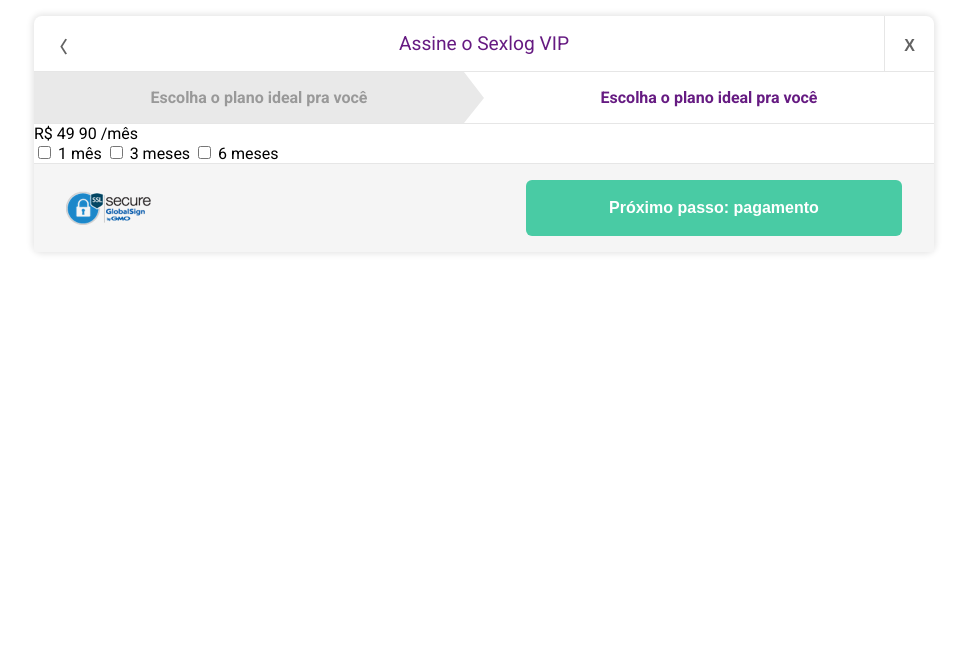
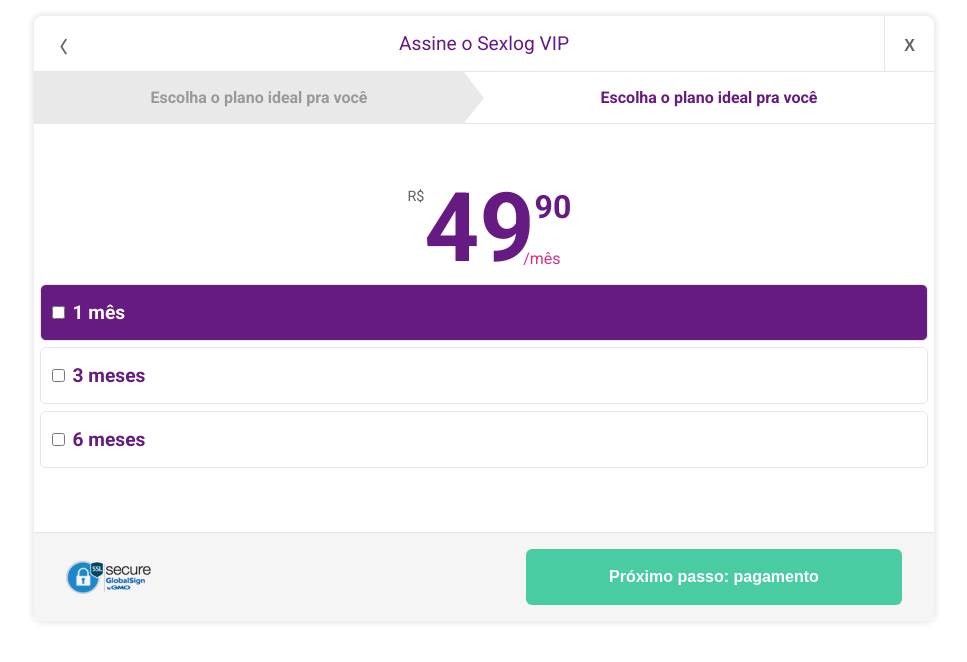
Before and after one commit to KarolinedeAlencar/modal, a website: page index.html in a window 1280 px wide. Shown: the whole page, without its empty margins (156-1123 px from the left). Drawn offline with Linux system fonts and the light colour scheme.

Commit message:
start styling first step

```diff
--- a/css/style.css
+++ b/css/style.css
@@ -167,3 +167,70 @@
   }
 
 }
+
+/* STEPS */
+
+.modal__steps {
+  padding: 4rem .4rem;
+}
+
+/* FIRST STEP */
+
+.step__item {
+  flex: 50%;
+}
+
+.step__planPrice {
+  display: flex;
+  justify-content: center;
+  height: 5rem;
+}
+
+.step__coin {
+  color: var(--secundaryColor);
+  font-size: .9rem;
+}
+
+.step__price {
+  margin-top: -1rem;
+
+  color: var(--mainColor);
+  font-size: 6rem;
+  font-weight: bold;
+}
+
+.step__cents {
+  color: var(--mainColor);
+  font-size: 2rem;
+  font-weight: bold;
+}
+
+.step__planType {
+  align-self: flex-end;
+  margin-left: -3rem;
+
+  color: #D8317F;
+  font-size: 1rem;
+}
+
+.step__plans {
+  margin-top: 1rem;
+}
+
+.step__label {
+  display: block;
+  margin-top: .4rem;
+  padding: 1rem .4rem;
+
+  color: var(--mainColor);
+  font-size: 1.2rem;
+  font-weight: bold;
+
+  border: 1px solid #e6e6e6;
+  border-radius: 6px;
+}
+
+.step__plans--checked {
+  color: #fff;
+  background-color: var(--mainColor);
+}
--- a/index.html
+++ b/index.html
@@ -30,23 +30,26 @@
         </div>
       </header>
       <main class="modal__steps">
-        <div class="step">
-          <div class="step__monthly">
-            <span class="step__coin">
+        <div class="step step--firstStep">
+          <div class="step__item">
+            <div class="step__planPrice">
+              <div class="step__coin">
                 R$
-            </span>
-            <span class="step__price">
+              </div>
+              <div class="step__price">
                 49
-            </span>
-            <span class="step__cents">
+              </div>
+              <div class="step__cents">
                 90
-            </span>
-            <span class="step__planType">
+              </div>
+              <div class="step__planType">
                 /mês
-            </span>
               </div>
+            </div>
+          </div>
+          <div class="step__item">
             <div class="step__plans">
-            <label class="step__label">
+              <label class="step__label step__plans--checked ">
                 <input class="step__input" type="checkbox" value="1 mês">
                 <span class="step__months">1 mês</span>
               </label>
@@ -58,6 +61,7 @@
                 <input class="step__input" type="checkbox" value="1 mês">
                 <span class="step__months">6 meses</span>
               </label>
+            </div>
           </div>
         </div>
       </main>
```
Lines whose indentation alone changed are shown as unchanged.
